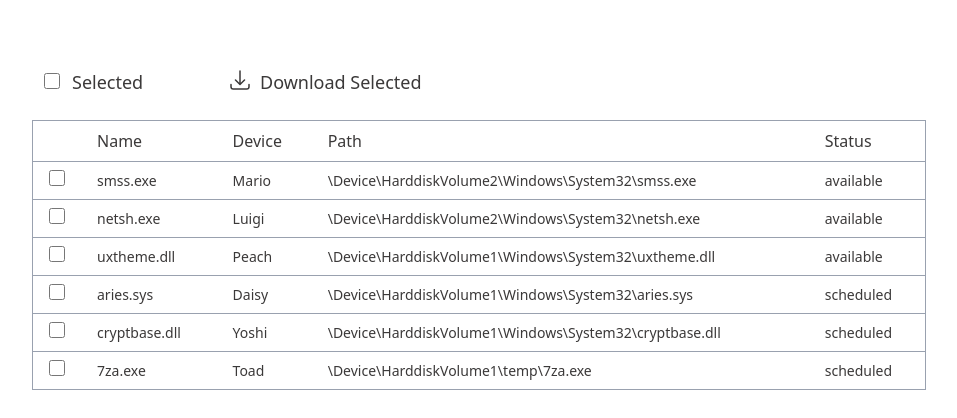
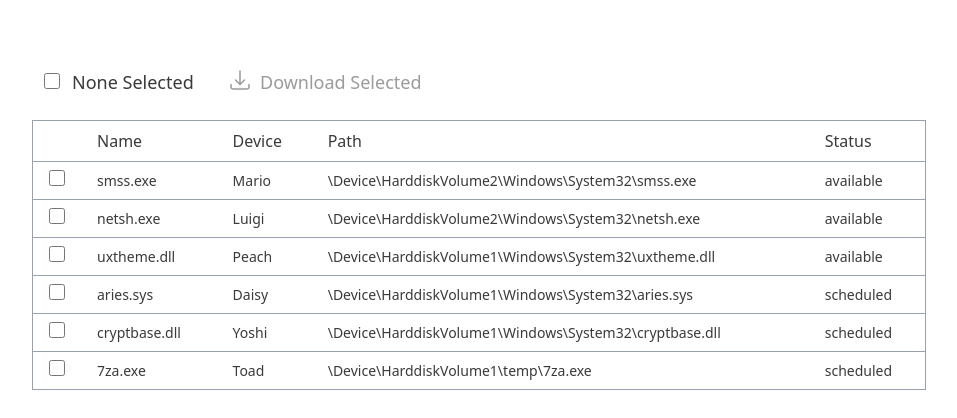
Before and after one commit to rahulrapatwar/file-download, a React (Vite) app: page / in a window 1280 px wide. Shown: the top 418 px of the page, without its empty margins (12-969 px from the left). Built offline with nearby package versions, Linux system fonts and the light colour scheme.

Commit message:
update components to support selection features

```diff
--- a/src/components/FileTable.tsx
+++ b/src/components/FileTable.tsx
@@ -3,12 +3,21 @@ import type { FileData } from "../types";
 import type { TableColumn } from "../types/table";
 import DownloadButton from "./DownloadButton";
 import { Table } from "./Table";
+import { useTableSelection } from "../hooks/useTableSelection";
 
 interface FileTableProps {
   data: FileData[];
 }
 
 export const FileTable: React.FC<FileTableProps> = ({ data }) => {
+  const isItemSelectable = (item: FileData) => item.status === "available";
+
+  const { selectedItems, isAllSelected, toggleSelect } =
+    useTableSelection<FileData>({
+      data,
+      isItemSelectable,
+    });
+
   const columns: TableColumn[] = [
     {
       key: "name",
@@ -34,16 +43,31 @@ export const FileTable: React.FC<FileTableProps> = ({ data }) => {
     <div className="p-3">
       <div className="flex items-center m-3 text-lg">
         <span className="w-4">
-          <input type="checkbox" className="w-4 h-4" />
+          <input type="checkbox" className="w-4 h-4" checked={isAllSelected} />
         </span>
-        <span className="w-38 p-3">Selected</span>
+        <span className="w-38 p-3">
+          {selectedItems.size
+            ? `Selected ${selectedItems.size}`
+            : "None Selected"}
+        </span>
         <span>
-          <DownloadButton onClick={handleDownload} isDisabled={false} />
+          <DownloadButton
+            onClick={handleDownload}
+            isDisabled={selectedItems.size === 0}
+          />
         </span>
       </div>
+
       <Table<FileData>
         columns={columns}
         data={data}
+        selectedItems={selectedItems}
+        onRowClick={(index) => {
+          if (isItemSelectable(data[index])) {
+            toggleSelect(index);
+          }
+        }}
+        isItemSelectable={isItemSelectable}
       />
     </div>
   );
--- a/src/components/Table.tsx
+++ b/src/components/Table.tsx
@@ -5,6 +5,9 @@ import { TableRow } from './TableRow';
 export function Table<T>({
   columns,
   data,
+  onRowClick,
+  selectedItems = new Set(),
+  isItemSelectable
 }: TableProps<T>) {
   return (
     <div>
@@ -18,6 +21,9 @@ export function Table<T>({
               key={index}
               item={item}
               columns={columns}
+              isSelected={selectedItems.has(index)}
+              onClick={() => onRowClick?.(index)}
+              isSelectable={isItemSelectable ? isItemSelectable(item) : true}
             />
           ))}
         </tbody>
--- a/src/types/table.ts
+++ b/src/types/table.ts
@@ -6,6 +6,9 @@ export interface TableColumn {
 export interface TableProps<T> {
   columns: TableColumn[];
   data: T[];
+  onRowClick?: (index: number) => void;
+  selectedItems?: Set<number>;
+  isItemSelectable?: (item: T) => boolean;
 }
 
 export interface TableRowProps<T> {
```
